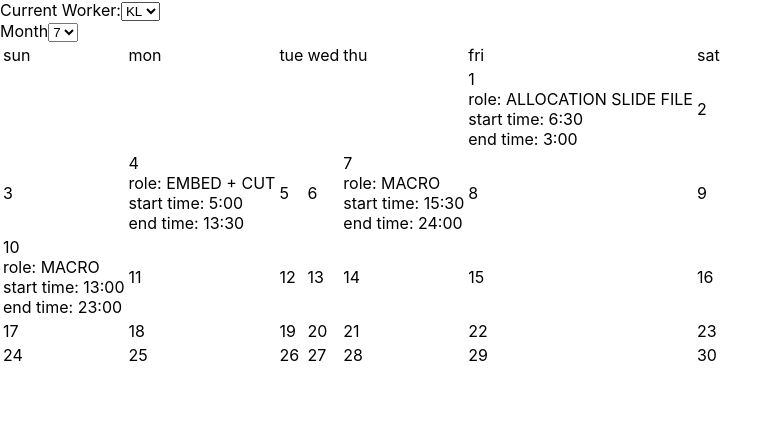
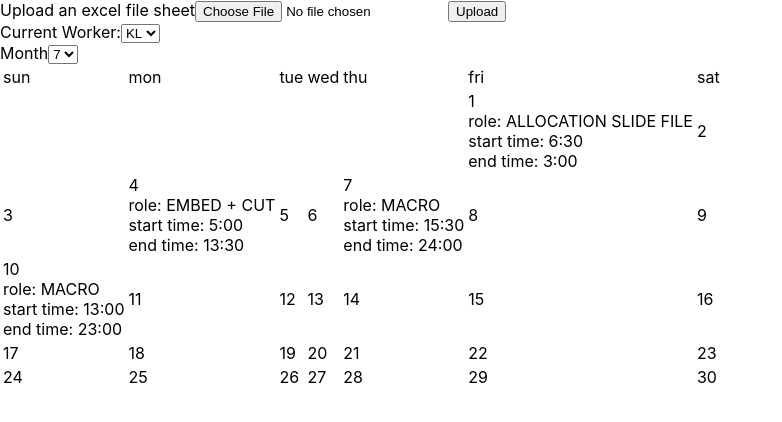
Before and after one commit to vuvuzella/react-schedule-viewer, a React (Vite) app: page / in a window 1280 px wide. Shown: the top 422 px of the page, without its empty margins (0-782 px from the left). Built offline with nearby package versions, Linux system fonts and the light colour scheme.

Commit message:
WIP: reading an excel file

```diff
--- a/package.json
+++ b/package.json
@@ -11,9 +11,11 @@
   },
   "dependencies": {
     "@types/luxon": "^3.3.1",
+    "@types/xlsx": "^0.0.36",
     "luxon": "^3.4.0",
     "react": "^18.2.0",
-    "react-dom": "^18.2.0"
+    "react-dom": "^18.2.0",
+    "xlsx": "^0.18.5"
   },
   "devDependencies": {
     "@types/react": "^18.2.15",
--- a/src/App.tsx
+++ b/src/App.tsx
@@ -3,6 +3,7 @@ import { DateTime } from 'luxon'
 import './App.css'
 import { WorkerSelector } from './components/WorkerSelector/WorkerSelector'
 import { ScheduleCalendar, START_WEEK } from './components/ScheduleCalendar/ScheduleCalendar'
+import { Uploader } from './components/Uploader/Uploader'
 
 function getDateFromFormat(date: string): DateTime {
   const format = "d-LLL"
@@ -31,13 +32,14 @@ const DATA = [
 function App() {
 
   const workerList = DATA.map(worker => worker.name).reduce((accum, workerName) => !accum.includes(workerName) ? [...accum, workerName] : accum, Array<string>())
-  const startDateRange = DATA.map(worker => worker.date).reduce((prevDate, curDate) => prevDate < curDate ? curDate : prevDate)
-  const endDateRange = DATA.map(worker => worker.date).reduce((prevDate, curDate) => curDate > prevDate ? curDate : prevDate)
+  // const startDateRange = DATA.map(worker => worker.date).reduce((prevDate, curDate) => prevDate < curDate ? curDate : prevDate)
+  // const endDateRange = DATA.map(worker => worker.date).reduce((prevDate, curDate) => curDate > prevDate ? curDate : prevDate)
 
   const [worker, setWorker] = useState<string>(workerList[0]);
 
   return (
     <div>
+      <Uploader />
       <WorkerSelector worker={worker} workerList={workerList} />
       <ScheduleCalendar assignments={DATA} startOfTheWeek={START_WEEK.SUN} />
     </div>
--- a/src/components/ScheduleCalendar/ScheduleCalendar.tsx
+++ b/src/components/ScheduleCalendar/ScheduleCalendar.tsx
@@ -111,8 +111,8 @@ export function ScheduleCalendar({ assignments, startOfTheWeek }: IScheduleCalen
     const tableRows = createCalendarData(monthsAssignment[monthsList[1]], monthsList[1] + 1, year, daysHeader);
 
     // Generate the calendar rows jsx
-    const calendarTable = tableRows.map(row => (
-        <tr>
+    const calendarTable = tableRows.map((row, rowIndex) => (
+        <tr key={rowIndex}>
             {
                 row.map((col, i) => (
                     <td key={i + 1}>
@@ -133,10 +133,10 @@ export function ScheduleCalendar({ assignments, startOfTheWeek }: IScheduleCalen
                 <label>
                     Month
                     {/* TODO: make calendar switchable, display the montLong instead of the month number */}
-                    <select value={monthsList[0]}>
+                    <select value={monthsList[0]} onChange={(e) => { console.log("Hello"); return; }}>
                         {
                             monthsList.map(month => (
-                                <option>{month}</option>
+                                <option key={month}>{month}</option>
                             ))
                         }
                     </select>
--- /dev/null
+++ b/src/components/Uploader/Uploader.tsx
@@ -0,0 +1,28 @@
+import { FormEvent, useState, useEffect } from 'react';
+import { readExcelFile } from '../../services/spreadsheet';
+
+export function Uploader() {
+
+    const [file, setFile] = useState<File | null>(null);
+
+    function onSubmit(e: FormEvent<HTMLFormElement>) {
+        e.preventDefault(); // What is this for?
+
+        // Read data
+        console.log(file);
+
+        file?.arrayBuffer().then(buffer => readExcelFile(buffer));
+
+
+    }
+
+    return (
+        <form onSubmit={onSubmit}>
+            <label>
+                Upload an excel file sheet
+                <input type="file" onChange={(e) => setFile(e.target.files ? e.target.files[0] : null)}></input>
+            </label>
+            <button type="submit">Upload</button>
+        </form>
+    )
+}
--- a/src/components/WorkerSelector/WorkerSelector.tsx
+++ b/src/components/WorkerSelector/WorkerSelector.tsx
@@ -8,7 +8,7 @@ export function WorkerSelector({ worker, workerList }: IWorkerSelector) {
         <div>
             <label>
                 Current Worker:
-                <select value={worker}>
+                <select value={worker} onChange={(e) => { }}>
                     {
                         workerList.map((worker, index) => <option key={index}>{worker}</option>)
                     }
--- /dev/null
+++ b/src/services/spreadsheet.ts
@@ -0,0 +1,6 @@
+import { read } from 'xlsx';
+
+export function readExcelFile(buffer: ArrayBuffer) {
+    const xls = read(buffer);
+    console.log(xls);
+}
```
Also changed, not shown: 1 other file (tests, documents, lock files or other folders).
